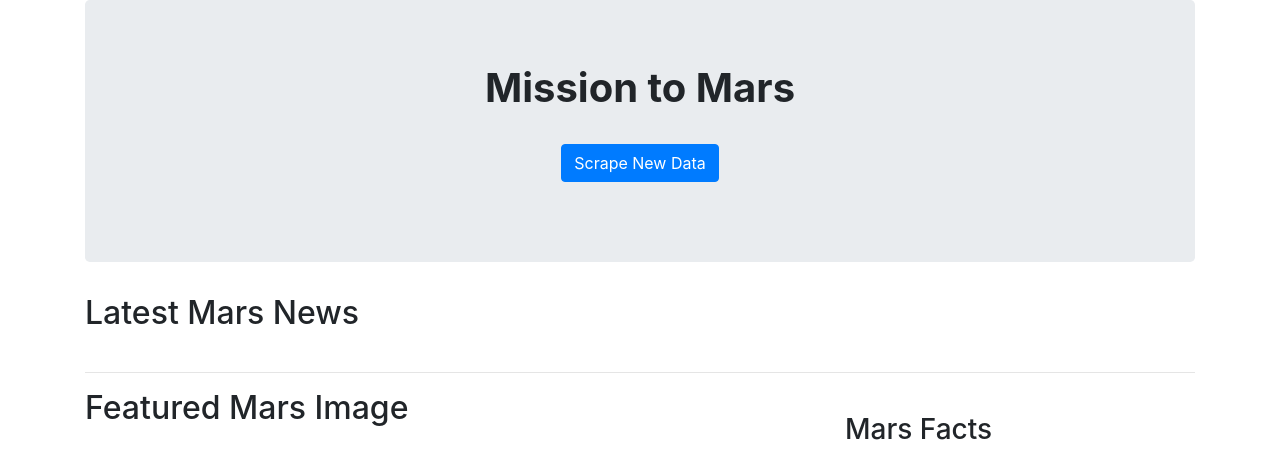
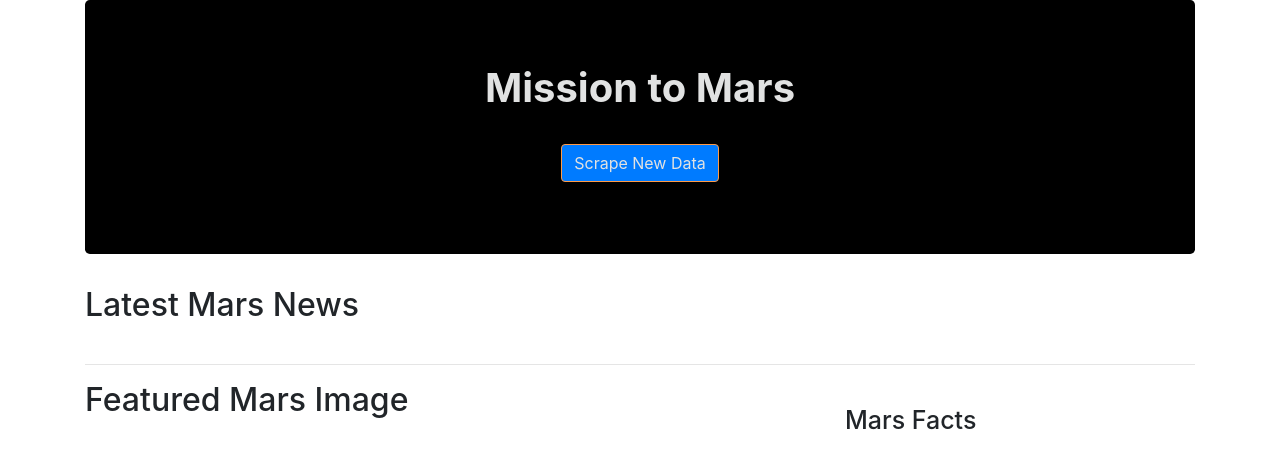
Before and after one commit to laurenemilyto/mars-web-scraping, a Flask app: template Mission to Mars/templates/index.html in a window 1280 px wide. Shown: the top 453 px of the page. Run offline with Flask 2, Linux system fonts and the light colour scheme; the template is opened without the code that fills it, so the values that code supplies are empty; some libraries are stand-ins or nearby versions.

Commit message:
update files

```diff
--- a/Mission to Mars/scrape_mars.py
+++ b/Mission to Mars/scrape_mars.py
@@ -10,6 +10,7 @@ def scrape():
     # Set up Splinter
     executable_path = {'executable_path': ChromeDriverManager().install()}
     browser = Browser('chrome', **executable_path, headless=False)
+
 ## NASA Mars News
     # NASA Mars News URL of page to be scraped
     news_url = "https://redplanetscience.com/"
--- a/Mission to Mars/templates/index.html
+++ b/Mission to Mars/templates/index.html
@@ -9,16 +9,20 @@
 
   <!-- CSS -->
   <link rel="stylesheet" href="https://stackpath.bootstrapcdn.com/bootstrap/4.3.1/css/bootstrap.min.css" integrity="sha384-ggOyR0iXCbMQv3Xipma34MD+dH/1fQ784/j6cY/iJTQUOhcWr7x9JvoRxT2MZw1T" crossorigin="anonymous">
+  <link rel="stylesheet" href="style.css">
+
 </head>
 
 <body>
   <div class="container">
+
       <!-- Jumbotron  -->
     <div class="jumbotron text-center">
-      <h1 class="font-weight-bold text-center">Mission to Mars</h1>
+      <h1 class="font-weight-bold">Mission to Mars</h1>
       <br>
-      <p><a class="btn btn-primary btn-md" href="../scrape" role="button">Scrape New Data</a></p>
+      <h6 class="btn btn-primary" href="../scrape" role="button">Scrape New Data</h6>
     </div>
+
       <!-- Mars News -->
     <div class="row">
       <div class="col-md-12">
@@ -33,6 +37,7 @@
       </div>
     </div>
   <hr>
+
         <!-- JPL Image -->
     <div class="row">
       <div class="col-md-8">
@@ -68,7 +73,7 @@
                     </div>
 
                     <div>
-                      <h4> {{i.title}} </h4>
+                      <h5> {{i.title}} </h5>
                     </div>
 
               </div>
@@ -76,9 +81,9 @@
     </div>
   <hr>
 <!-- Boostrap Javascript -->
-  <script src="https://ajax.googleapis.com/ajax/libs/jquery/3.4.1/jquery.min.js"></script>
-  <script src="https://cdnjs.cloudflare.com/ajax/libs/popper.js/1.14.7/umd/popper.min.js"></script>
-  <script src="https://maxcdn.bootstrapcdn.com/bootstrap/4.3.1/js/bootstrap.min.js"></script>
+<script src="https://ajax.googleapis.com/ajax/libs/jquery/3.4.1/jquery.min.js"></script>
+<script src="https://cdnjs.cloudflare.com/ajax/libs/popper.js/1.14.7/umd/popper.min.js"></script>
+<script src="https://maxcdn.bootstrapcdn.com/bootstrap/4.3.1/js/bootstrap.min.js"></script>
 </body>
 
 </html>
--- /dev/null
+++ b/Mission to Mars/templates/style.css
@@ -0,0 +1,35 @@
+/*
+External CSS Stylesheet
+ */
+
+ /* Styling for HTML elements*/
+
+ /* Jumbotron */
+.jumbotron {
+    background-color: black;
+}
+
+.btn {
+    color:rgb(225, 226, 226);
+    border-color: rgb(255, 154, 71);
+}
+
+/* Headers */
+h1{
+    color: rgb(225, 226, 226);
+}
+
+h3{
+    font-size: 25px;
+}
+
+h4{
+    font-size: 20px;
+}
+
+h5{
+    font-size: 16px;
+    font-weight: lighter;
+}
+
+/* Table */
```
Also changed, not shown: Mission to Mars/style.css (added, +33 -0 lines), README.md, 2 other files.
